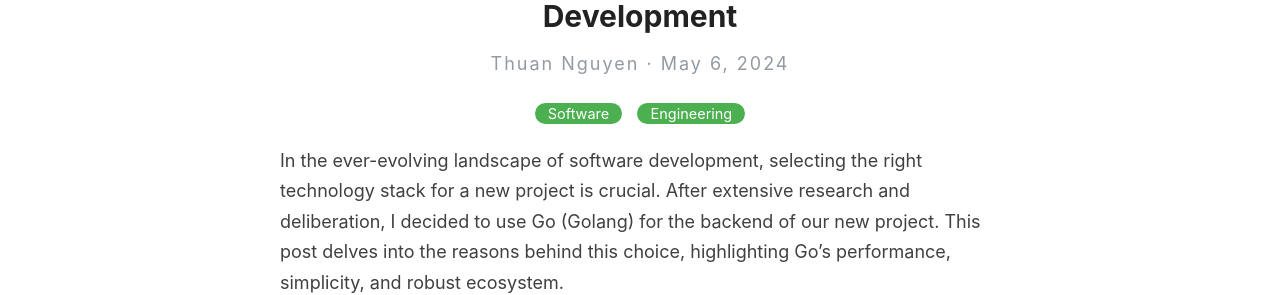
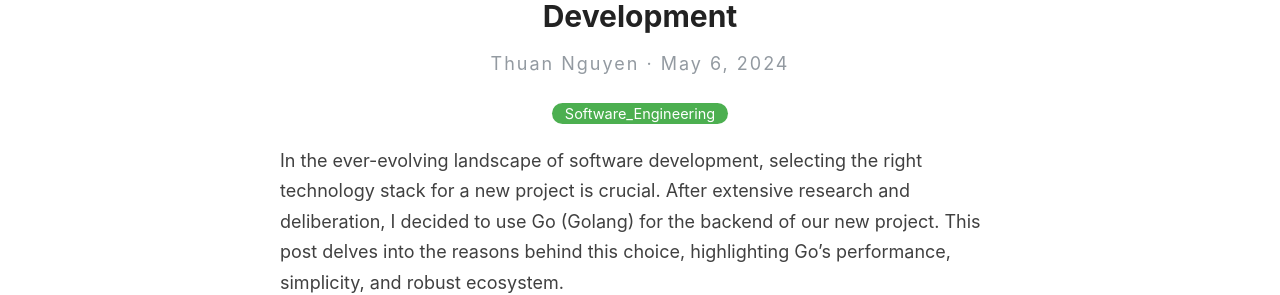
Before and after one commit to ndthuan/ndthuan.github.io, a Jekyll site: the page built from _posts/2024-05-06-why-go.md, in a window 1280 px wide. Shown: the part 179-474 px from the top of the page. Built offline with Jekyll 4.4.1, drawn with Linux system fonts in a browser that asks for light colours; comment, search, counter and statistics services are not loaded.

```diff
--- a/_posts/2024-05-06-why-go.md
+++ b/_posts/2024-05-06-why-go.md
@@ -1,7 +1,7 @@
 ---
 layout: post
 title: Why I Chose Golang for Our Backend Development
-categories: Software Engineering
+categories: Software_Engineering
 ---
 
 In the ever-evolving landscape of software development, selecting the right technology stack for a new project is crucial. After extensive research and deliberation, I decided to use Go (Golang) for the backend of our new project. This post delves into the reasons behind this choice, highlighting Go's performance, simplicity, and robust ecosystem.
```
